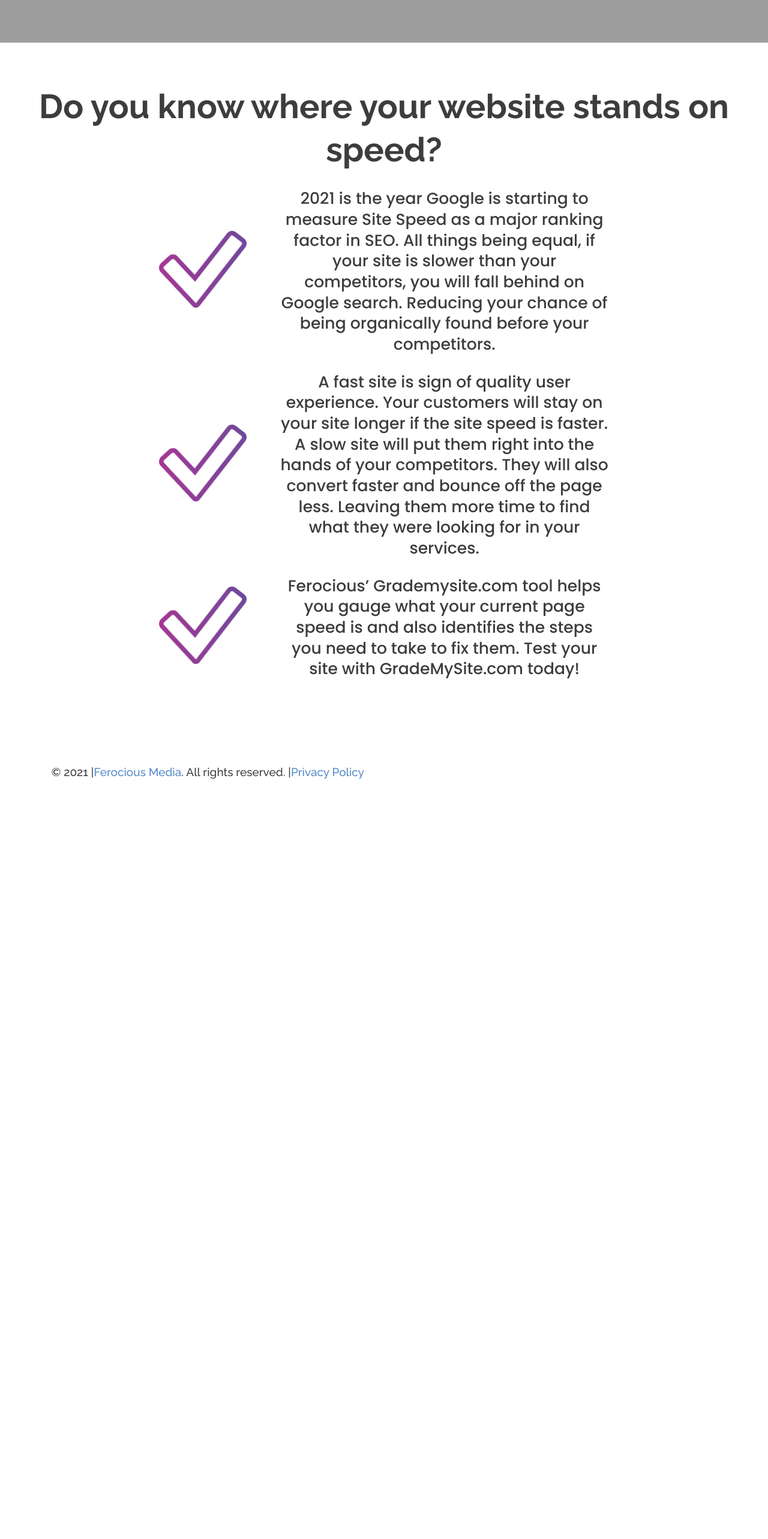
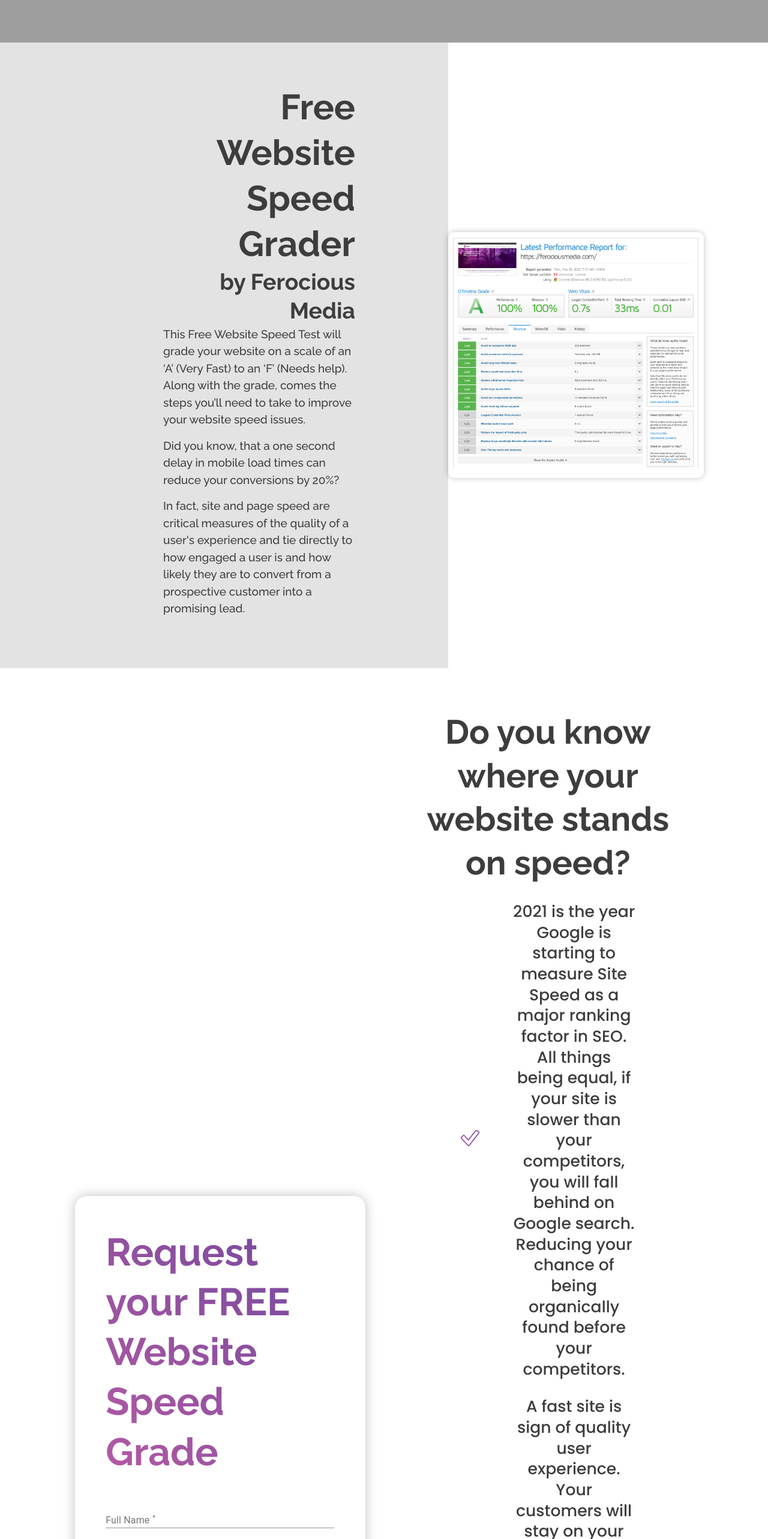
Before and after one commit to jonnahmarie/website-grader, a React (Create React App) app in the folder client/: page / in a window 1280 px wide. Shown: the part 980-3546 px from the top of the page at 60% size. Before the commit the page ends 2351 px from the top, so only its background shows below. Built offline with nearby package versions, Linux system fonts and the light colour scheme; grey boxes are pictures that could not be loaded.

Commit message:
nonfunctional form added, footer and other callouts added

```diff
--- a/client/package.json
+++ b/client/package.json
@@ -14,6 +14,7 @@
     "node-sass": "^4.14.1",
     "react": "^17.0.1",
     "react-dom": "^17.0.1",
+    "react-google-recaptcha": "^2.1.0",
     "react-moment": "^1.0.0",
     "react-reveal": "^1.2.2",
     "react-router-dom": "^5.2.0",
--- a/client/src/App.css
+++ b/client/src/App.css
@@ -506,3 +506,70 @@
         font-size: 24pt;
     }
 }
+
+/* ===================================
+    5. Contact
+====================================== */
+
+.contact {
+    border-radius: 20px;
+    box-shadow: 0 0 20px rgba(0, 0, 0, 0.25);
+    margin: 3%;
+    padding: 10%;
+}
+
+.contact h3 {
+    background: -webkit-linear-gradient(40deg, #b35aa3, #70489d);
+    background-clip: text;
+    -webkit-text-fill-color: transparent;
+    text-align: left;
+    font-size: 48pt;
+    margin-bottom: 10%;
+}
+
+/* ===================================
+    6. About
+====================================== */
+
+.speed-image-container {
+    border-radius: 10px;
+    box-shadow: 0 0 10px rgba(0, 0, 0, 0.25);
+    padding: 2%;
+}
+
+.about {
+    background-color: #e3e3e3;
+}
+
+.about h3 {
+    font-size: 44pt;
+    text-align: right;
+}
+
+.about h4 {
+    font-size: 28pt;
+    text-align: right;
+}
+
+.about p {
+    margin-bottom: 15px;
+}
+
+/* ===================================
+    7. Footer
+====================================== */
+
+.footer {
+    text-align: center;
+    background: linear-gradient(40deg, #b35aa3, #70489d);
+    width: 100%;
+}
+
+.footer p {
+    color: #ffffff !important;
+}
+
+.footer a, a:link, a:active {
+    color: #e37ed7;
+    font-weight: 700;
+}
--- a/client/src/components/aboutSpeed/index.js
+++ b/client/src/components/aboutSpeed/index.js
@@ -1,8 +1,30 @@
 import React from 'react';
+import Grid from '@material-ui/core/Grid';
+
 
 const AboutSpeed = () => {
     return (
-        <div></div>
+        <div className='about'>
+            <section>
+                <Grid container direction='row' spacing={4} >
+                    <Grid item md={4} xs={1} />
+                    <Grid item md={6} xs={10}>
+                        <h3>Free Website Speed Grader</h3>
+                        <h4>by Ferocious Media</h4>
+                        <p>
+                            This Free Website Speed Test will grade your website on a scale of an ‘A’ (Very Fast) to an ‘F’ (Needs help). Along with the grade, comes the steps you’ll need to take to improve your website speed issues.
+                        </p>
+                        <p>
+                            Did you know, that a one second delay in mobile load times can reduce your conversions by 20%?
+                        </p>
+                        <p>
+                            In fact, site and page speed are critical measures of the quality of a user's experience and tie directly to how engaged a user is and how likely they are to convert from a prospective customer into a promising lead.
+                        </p>
+                    </Grid>
+                    <Grid item md={2} xs={1} />
+                </Grid>
+            </section>
+        </div>
     )
 };
 
--- /dev/null
+++ b/client/src/components/content/index.js
@@ -0,0 +1,39 @@
+import React from 'react';
+import Grid from '@material-ui/core/Grid';
+
+import SpeedChecks from '../speedChecks';
+import Form from '../requestForm';
+import AboutSpeed from '../aboutSpeed';
+import SpeedReport from '../speedReport';
+
+const Content = () => {
+    return (
+        <div>
+            <div>
+                <Grid container justifyContent='center' alignItems='center' spacing={0}>
+                    <Grid item md={7} xs={12}>
+                        <AboutSpeed />
+                    </Grid>
+                    <Grid item md={4} xs={12}>
+                        <SpeedReport />
+                    </Grid>
+                    <Grid item md={1} />
+                </Grid>
+            </div>
+            <div className='speed-text'>
+                <Grid container spacing={4} direction='row' justifyContent='center' alignItems='center'>
+                    <Grid item md={1} />
+                    <Grid item md={5} xs={12}>
+                        <Form />
+                    </Grid>
+                    <Grid item md={5} xs={12}>
+                        <SpeedChecks />
+                    </Grid>
+                    <Grid item md={1} />
+                </Grid>
+            </div>
+        </div>
+    )
+};
+
+export default Content;
--- a/client/src/components/homepage.js
+++ b/client/src/components/homepage.js
@@ -1,17 +1,13 @@
 import React from 'react';
 
 import Hero from './hero';
-import SpeedComponent from './speedComponent';
-import AboutSpeed from './aboutSpeed';
-import Form from './requestForm';
+import Content from './content';
 
 const HomePage = () => {
     return (
         <div className='home-body'>
             <Hero />
-            <SpeedComponent />
-            <AboutSpeed />
-            <Form />
+            <Content />
         </div>
     )
 }
--- a/client/src/components/layout/footer.js
+++ b/client/src/components/layout/footer.js
@@ -1,20 +1,19 @@
 import React from 'react';
-import Container from '@material-ui/core/Container';
 
 const Footer = () => {
     return (
-        <Container>
+        <div className='footer'>
             <section>
                 <div>
                     <p>
-                        &copy; 2021 |
-                        <a href='https://ferociousmedia.com' target='_blank' rel='noreferrer'>Ferocious Media</a>.
-                        All rights reserved. |
+                        &copy; 2021 |&nbsp;
+                        <a href='https://ferociousmedia.com' target='_blank' rel='noreferrer'>Ferocious Media</a>.&nbsp;
+                        All rights reserved. |&nbsp;
                         <a href='https://ferociousmedia.com/privacy-policy/' target='_blank' rel='noreferrer'>Privacy Policy</a>
                     </p>
                 </div>
             </section>
-        </Container>
+        </div>
     )
 }
 
--- a/client/src/components/requestForm/index.js
+++ b/client/src/components/requestForm/index.js
@@ -1,8 +1,44 @@
 import React from 'react';
+import TextField from '@material-ui/core/TextField';
+import Grid from '@material-ui/core/Grid';
+import Button from '@material-ui/core/Button';
+
+import ReCAPTCHA from 'react-google-recaptcha';
+
+const onChange = (value) => {
+    console.log('Captcha value:', value)
+}
 
 const Form = () => {
     return (
-        <div></div>
+        <div className='contact'>
+            <h3>Request your FREE Website Speed Grade</h3>
+            <form novalidate autoComplete='off'>
+                <Grid container spacing={2}>
+                    <Grid item xs={12} sm={12}>
+                        <TextField required id='standard-required' label='Full Name' id='name' name='fullName' fullWidth />
+                    </Grid>
+                    <Grid item xs={12} sm={12}>
+                        <TextField required id='standard-required' label='Phone Number' id='number' name='phoneNumber' fullWidth />
+                    </Grid>
+                    <Grid item xs={12} sm={12}>
+                        <TextField id='standard-required' label='Company Name' id='company' name='companyName' fullWidth />
+                    </Grid>
+                    <Grid item xs={12} sm={12}>
+                        <TextField required id='standard-required' label='Website URL' id='website' name='websiteUrl' fullWidth />
+                    </Grid>
+                    <Grid item xs={12} sm={12}>
+                        <TextField required id='standard-required' label='Email' id='email' name='emailAddress' fullWidth />
+                    </Grid>
+                    <Grid item xs={12}>
+                        <ReCAPTCHA sitekey='6LdLVdsbAAAAABWDHQK_0yWBTrOmJeSjYT7QX7SL' onChange={onChange} />
+                    </Grid>
+                    <Grid item xs={12}>
+                        <Button variant='contained' color='primary'>GET MY REPORT</Button>
+                    </Grid>
+                </Grid>
+            </form>
+        </div>
     )
 };
 
--- a/client/src/components/speedComponent/index.js
+++ b/client/src/components/speedChecks/index.js
@@ -4,7 +4,7 @@
 
 import Checkmark from '../../images/checkmark.png';
 
-class SpeedComponent extends Component {
+class SpeedChecks extends Component {
     render() {
         return(
             <div className='speed-text'>
@@ -62,4 +62,4 @@
     }
 }
 
-export default SpeedComponent;
+export default SpeedChecks;
--- /dev/null
+++ b/client/src/components/speedReport/index.js
@@ -0,0 +1,12 @@
+import React from 'react';
+import SpeedImg from '../../images/speed.png';
+
+const SpeedReport = () => {
+    return (
+        <div className='speed-image-container'>
+            <img src={SpeedImg} alt='Speed Grade Report' style={{width:'100%'}} />
+        </div>
+    )
+}
+
+export default SpeedReport;
```
Also changed, not shown: client/src/components/speed/index.js (deleted, +0 -19 lines), client/src/images/speed.png (added), 1 other file (tests, documents, lock files or other folders).
